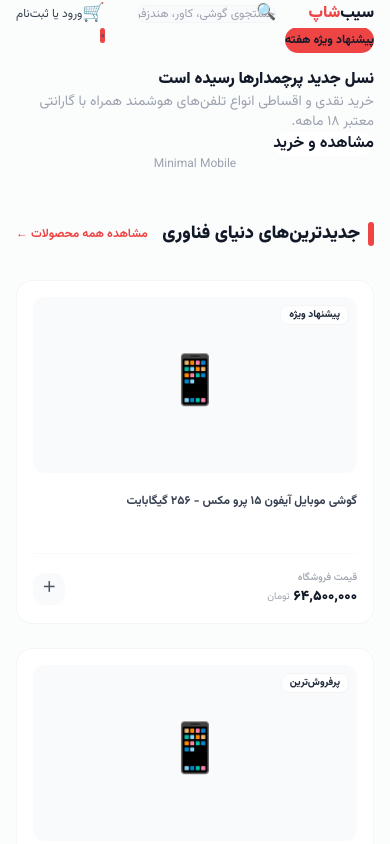
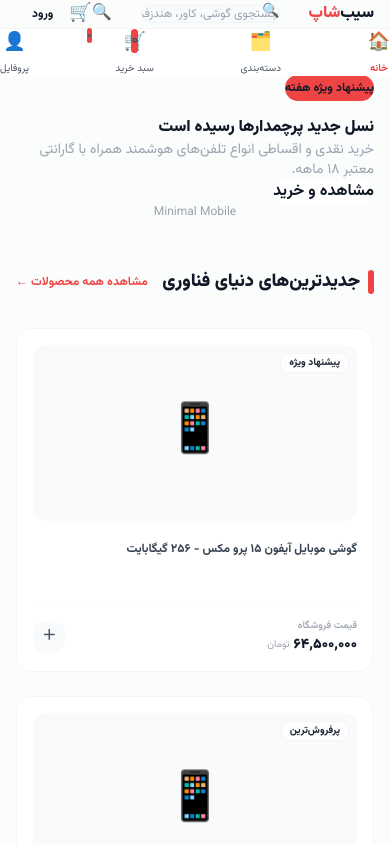
Before and after one commit to mohsenalz77/mini-shop-v2, a Next.js app: page / in a window 390 px wide. Shown: the top 844 px of the page. Built offline with nearby package versions, Linux system fonts and the light colour scheme.

Commit message:
Update Header.js

```diff
--- a/src/components/Header.js
+++ b/src/components/Header.js
@@ -1,18 +1,20 @@
 export default function Header() {
   return (
+    <>
+      {/* هدر بالایی (مشترک دسکتاپ و موبایل با ظاهر متفاوت) */}
       <header className="bg-white/80 backdrop-blur-md border-b border-gray-100 sticky top-0 z-50">
-      <div className="max-w-7xl mx-auto px-4 h-16 flex items-center justify-between">
+        <div className="max-w-7xl mx-auto px-4 h-16 flex items-center justify-between gap-4">
 
           {/* راست: لوگو */}
-        <div className="flex items-center gap-2">
+          <div className="flex items-center gap-2 shrink-0">
             <span className="text-xl font-black text-gray-900 tracking-tight">
               سیب<span className="text-red-500">‌شاپ</span>
             </span>
           </div>
 
-        {/* وسط: بار جستجوی عریض و شیک */}
-        <div className="hidden md:flex items-center flex-1 max-w-lg mx-12 relative">
-          <span className="absolute right-3 text-gray-400 text-base">🔍</span>
+          {/* وسط: بار جستجو (در موبایل مخفی، در دسکتاپ عریض) */}
+          <div className="hidden md:flex items-center flex-1 max-w-lg mx-auto relative">
+            <span className="absolute right-3 text-gray-400 text-sm">🔍</span>
             <input
               type="text"
               placeholder="جستجوی گوشی، کاور، هندزفری..."
@@ -20,24 +22,55 @@ export default function Header() {
             />
           </div>
 
-        {/* چپ: ابزارها */}
-        <div className="flex items-center gap-3">
-          {/* سبد خرید */}
-          <button className="relative p-2.5 text-gray-600 hover:bg-gray-50 rounded-xl transition duration-200">
+          {/* چپ: ابزارها (در دسکتاپ کامل، در موبایل فقط دکمه ورود) */}
+          <div className="flex items-center gap-4 shrink-0">
+            {/* دکمه سرچ کمکی فقط برای موبایل */}
+            <button className="md:hidden p-2 text-gray-600 hover:bg-gray-50 rounded-xl transition">
+              🔍
+            </button>
+
+            {/* سبد خرید (فقط در دسکتاپ اینجا نشان داده می‌شود) */}
+            <button className="hidden md:relative md:block p-2.5 text-gray-600 hover:bg-gray-50 rounded-xl transition duration-200">
               <span className="text-lg">🛒</span>
               <span className="absolute top-1 left-1 bg-red-500 text-white text-[10px] font-bold w-4 h-4 rounded-full flex items-center justify-center">
                 ۰
               </span>
             </button>
 
-          <div className="h-6 w-[1px] bg-gray-200 my-auto hidden sm:block"></div>
+            <div className="h-6 w-[1px] bg-gray-200 my-auto hidden md:block"></div>
 
             {/* دکمه ورود */}
-          <button className="text-xs font-semibold text-gray-700 hover:text-gray-900 px-3 py-2 rounded-xl hover:bg-gray-50 transition duration-200">
-            ورود یا ثبت‌نام
+            <button className="text-xs font-bold bg-gray-900 text-white md:bg-transparent md:text-gray-700 md:hover:text-gray-900 px-4 py-2 md:px-3 md:py-2 rounded-xl md:hover:bg-gray-50 transition duration-200">
+              ورود
             </button>
           </div>
         </div>
       </header>
+
+      {/* منوی ناوبری پایینی (Bottom Navigation) - فقط مخصوص موبایل */}
+      <nav className="md:hidden fixed bottom-0 left-0 right-0 bg-white border-t border-gray-100 shadow-[0_-4px_20px_rgba(0,0,0,0.03)] z-50 px-6 py-2">
+        <div className="flex items-center justify-between text-gray-600">
+          <button className="flex flex-col items-center gap-1 text-red-500 font-bold">
+            <span className="text-lg">🏠</span>
+            <span className="text-[10px]">خانه</span>
+          </button>
+          <button className="flex flex-col items-center gap-1 text-gray-500 hover:text-gray-900">
+            <span className="text-lg">🗂️</span>
+            <span className="text-[10px]">دسته‌بندی</span>
+          </button>
+          <button className="flex flex-col items-center gap-1 text-gray-500 hover:text-gray-900 relative">
+            <span className="text-lg">🛒</span>
+            <span className="text-[10px]">سبد خرید</span>
+            <span className="absolute -top-1 -right-1.5 bg-red-500 text-white text-[9px] font-bold w-3.5 h-3.5 rounded-full flex items-center justify-center">
+              ۰
+            </span>
+          </button>
+          <button className="flex flex-col items-center gap-1 text-gray-500 hover:text-gray-900">
+            <span className="text-lg">👤</span>
+            <span className="text-[10px]">پروفایل</span>
+          </button>
+        </div>
+      </nav>
+    </>
   );
 }
```
Lines whose indentation alone changed are shown as unchanged.
